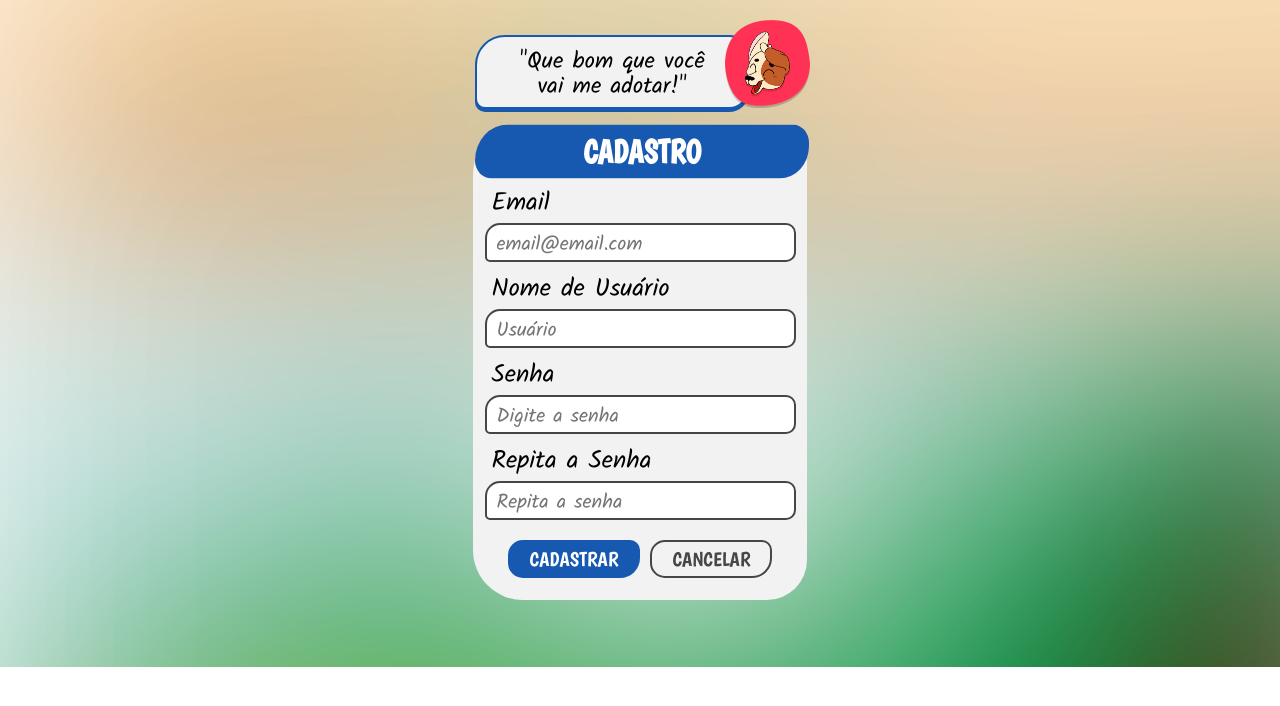
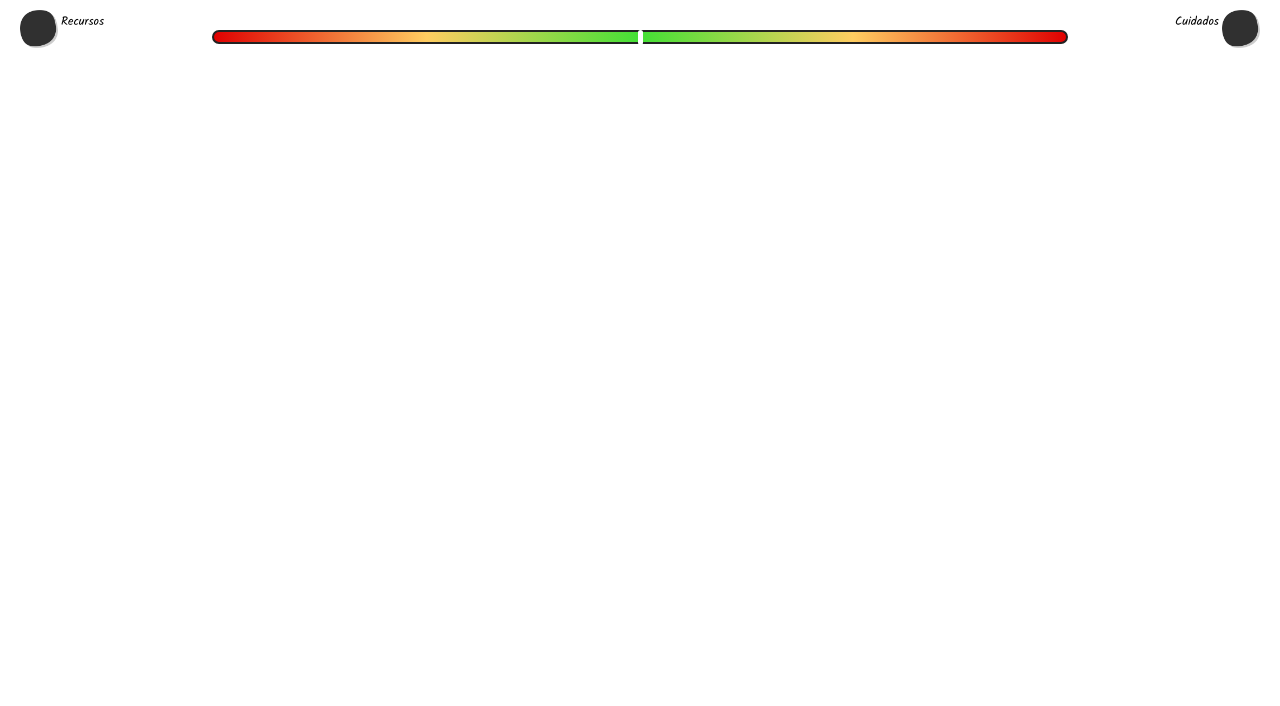
Before and after one commit to ruanrochaas/strayhero, an Angular app in the folder strayhero/: page / in a window 1280 px wide. Shown: the top 706 px of the page. Built offline with nearby package versions, Linux system fonts and the light colour scheme.

Commit message:
Componente barra de equilibrio adicionado

```diff
--- a/strayhero/src/app/app.component.html
+++ b/strayhero/src/app/app.component.html
@@ -1,6 +1,8 @@
-<div class="background">
+<!-- <div class="background">
     <div class="container">
         <app-caixa-dialogo1></app-caixa-dialogo1>
         <app-cadastro-form></app-cadastro-form>
     </div>
-</div>
+</div> -->
+
+<app-barra-equilibrio></app-barra-equilibrio>
--- a/strayhero/src/app/components/barra-equilibrio/barra-equilibrio.component.scss
+++ b/strayhero/src/app/components/barra-equilibrio/barra-equilibrio.component.scss
@@ -38,7 +38,7 @@ $larguraFonte: 12px;
         }
     }
     .containerBarra{
-        position: absolute;
+        position: relative;
         top: 10px;
         z-index: -1;
         .barra {
```
